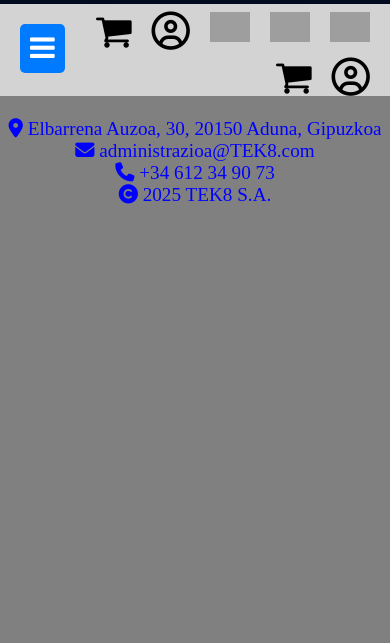
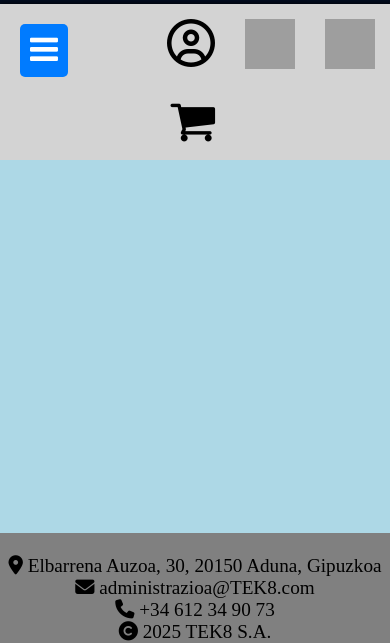
Before and after one commit to iguisado228/2Erronka, a PHP site: page /karritoa.php in a window 390 px wide. Shown: the part 201-844 px from the top of the page. Run offline with PHP 8.4, Linux system fonts and the light colour scheme; some libraries are stand-ins or nearby versions; grey boxes are pictures that could not be loaded.

Commit message:
aldaketa sinple batzuk

```diff
--- a/WebOrria/Web/css_m.css
+++ b/WebOrria/Web/css_m.css
@@ -18,7 +18,7 @@ body {
     display: grid;
     grid-template:
     "header" 20%
-    "nav" 20%
+    "nav" 5%
     "main" 40%
     "footer" 20%;
     background-color: lightgrey;
@@ -28,11 +28,13 @@ body {
     .header {
         grid-area: header;
         background-color: #000B1F;
+        box-shadow: 5px 5px 5px 5px ;
     }
 
     .nav {
         grid-area: nav;
         background-color: lightgray;
+        box-shadow: 5px 5px 5px 5px ;
 
     }
     .main {
@@ -71,26 +73,29 @@ body {
 }
 
 .ikurriña {
-    margin-top: 2%;
     float: right;
-    width: 40px;
-    height: 4 0px;
-    margin-right: 20px;
+    width: 60px;
+    height: 60px;
+    margin-right: 10px;
+    margin: 10px;
+    padding: 5px;
 }
 .uk {
-    margin-top: 2%;
     float: right;
-    width: 40px;
-    height: 4 0px;
-    margin-right: 20px;
+    width: 60px;
+    height: 60px;
+    margin-right: 10px;
+    margin: 10px;
+    padding: 5px;
 }
 
 #ikonoa {
     color: black;
     float: right;
-    font-size: 200%;
-    margin-right: 20px;
-    margin-top: 2%;
+    font-size: 250%;
+    margin-right: 10px;
+    margin: 10px;
+    padding: 5px;
 }
 .ikonoak {
     text-align: center;
@@ -200,9 +205,9 @@ body {
     float:left;
 }
 
-@media (max-width:480px){
+@media (max-width:600px){
 .menu-icon {
-    font-size: 150%;
+    font-size: 170%;
     cursor: pointer;
     margin: 20px;
     padding: 10px;
--- a/WebOrria/Web/menu.php
+++ b/WebOrria/Web/menu.php
@@ -18,13 +18,11 @@
         }
     </style>
 </head>
-<div class ="ikonoak">
-    <a href="#" language="euskara" class="active"><img class="ikurriña" src="../irudiak/ikurriña.png" alt="ikurriña" /></a>
-    <a href="#" language="english"><img class="uk" src="../irudiak/uk.png" alt="uk"></a>
 
 <body>
     <div class="ikonoak">
-        <img class="ikurriña" src="../irudiak/ikurriña.png" alt="ikurriña" />
+    <a href="#" language="euskara" class="active"><img class="ikurriña" src="../irudiak/ikurriña.png" alt="ikurriña" /></a>
+    <a href="#" language="english"><img class="uk" src="../irudiak/uk.png" alt="uk"></a>
 
         <div class="menu-container">
             <div class="menu-icon">
@@ -40,10 +38,8 @@
             </div>
         </div>
         <a class="right" href="#"><i class="fa fa-user-circle-o" id="ikonoa" aria-hidden="true"></i></a>
-        <i class="fa fa-shopping-cart" id="ikonoa" aria-hidden="true"></i>
+        <a href="karritoa.php"></a><i class="fa fa-shopping-cart" id="ikonoa" aria-hidden="true"></i>
     </div>
-    <i class="fa fa-user-circle-o" id="ikonoa" aria-hidden="true"></i>
-    <a href="karritoa.php"><i class="fa fa-shopping-cart" id="ikonoa" aria-hidden="true"></i>
 
     <!-- kontenedore honetan, Saio hasiera kargatuko da -->
     <div id="login-container">
```
Also changed, not shown: other parts of WebOrria/Web/css_m.css (+20 -19 lines), WebOrria/Web/hizkuntzak.js (deleted, +0 -25 lines), WebOrria/Web/index_m.php (+20 -4 lines).
